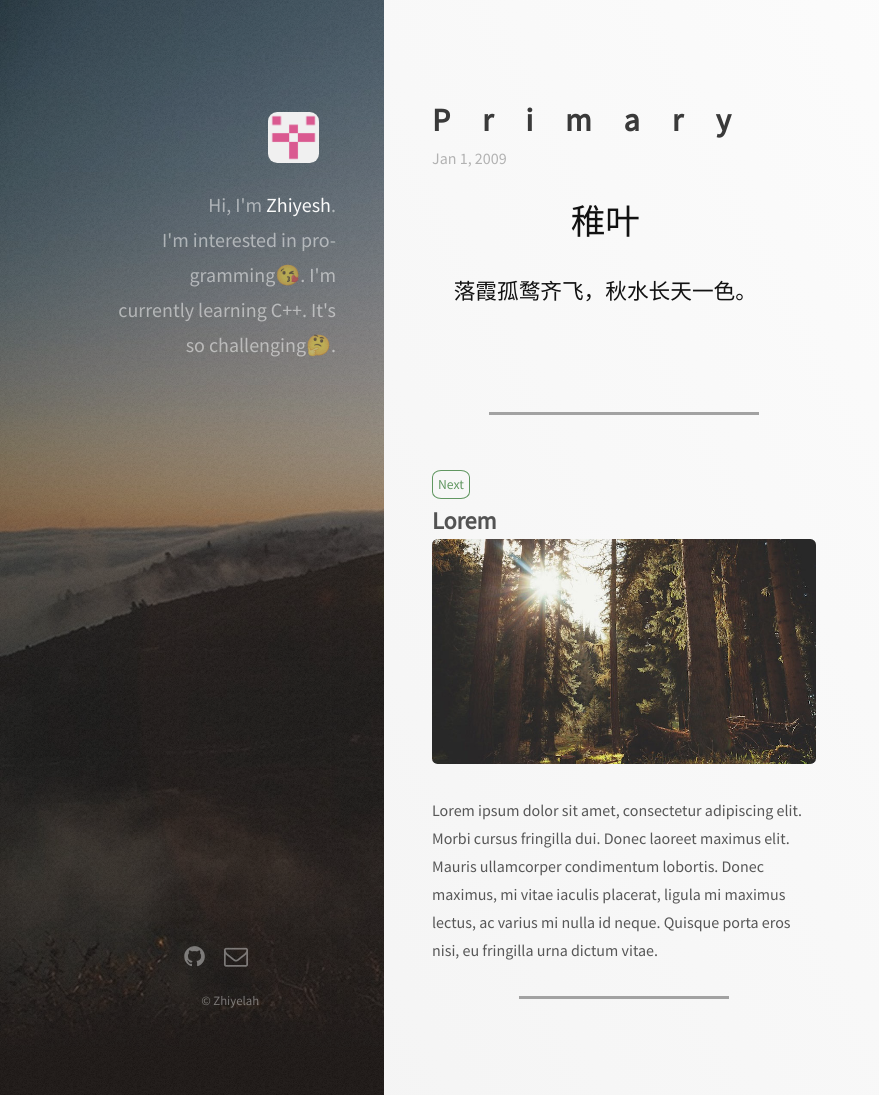
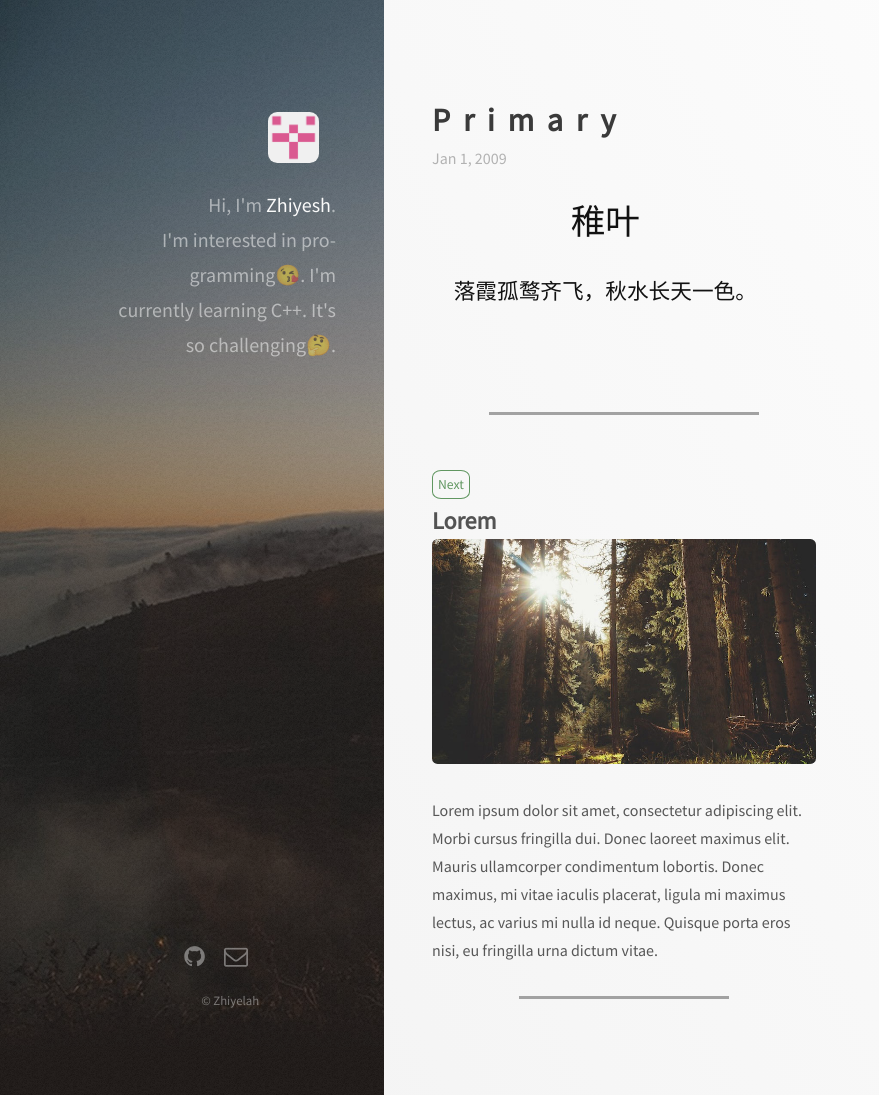
Before and after one commit to Zhiyelah/zhiyelah.github.io, a Jekyll site: the page built from _posts/2009-01-01-Primary.md, in a window 1280 px wide and 1095 px high. Shown: the whole window, without its empty margins (0-879 px from the left). Built offline with Jekyll 4.4.1, drawn with Linux system fonts in a browser that asks for light colours; nearby versions of some CDN libraries.

Commit message:
Update main.css

```diff
--- a/css/main.css
+++ b/css/main.css
@@ -1651,7 +1651,7 @@
 	}
 
 	h1.post-title {
-		letter-spacing: 1em;
+		letter-spacing: 0.4em;
 	}
 
 	h2 {
```
